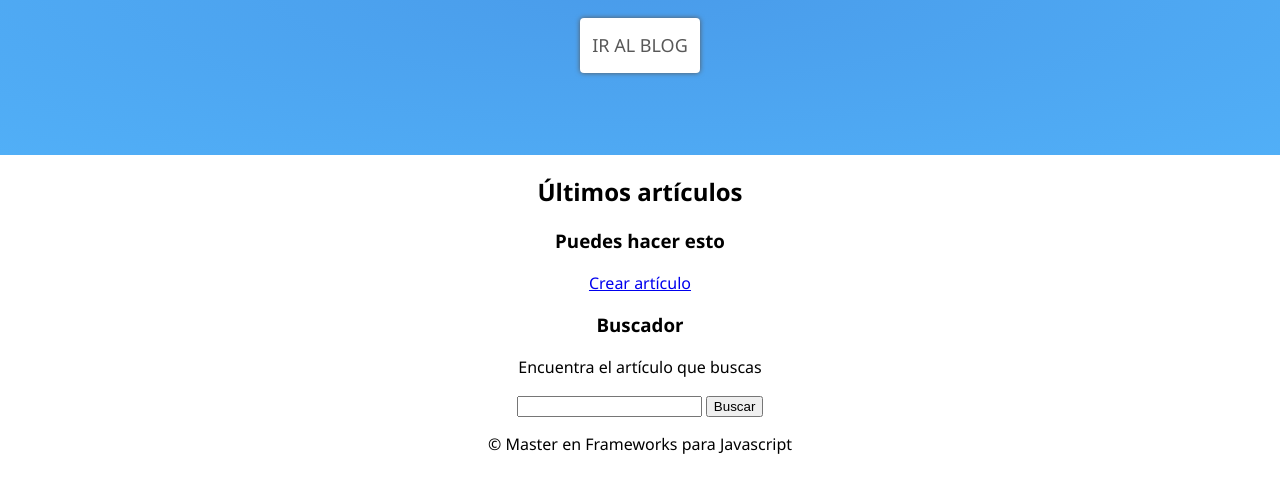
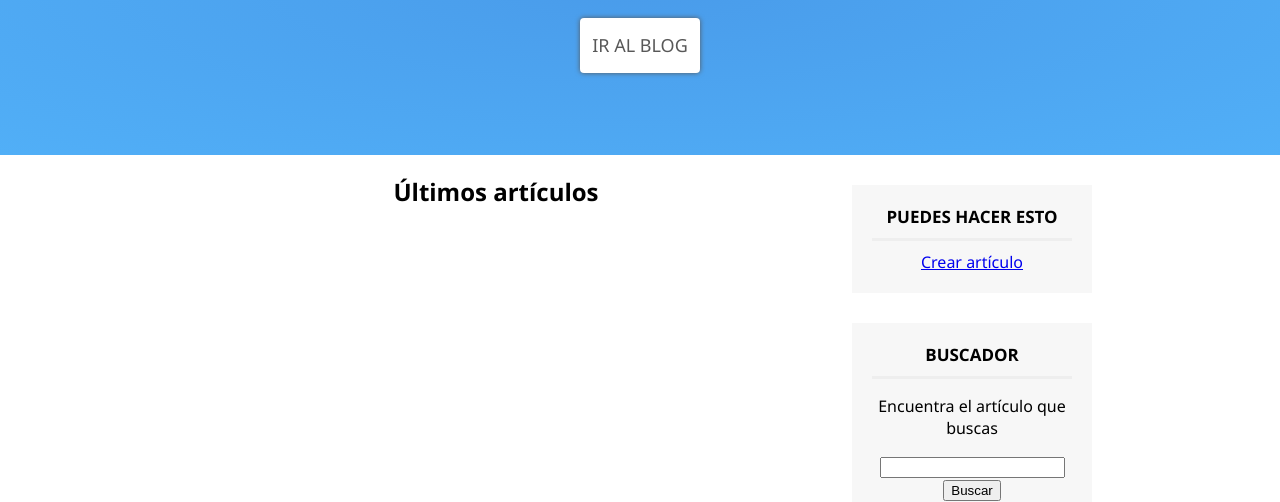
Before and after one commit to MarcoPerVaz/MasterFrameworksJS_Udemy, a plain HTML site: page Maquetacion/index.html in a window 1280 px wide. Shown: the part 321-823 px from the top of the page. Before the commit the page ends 800 px from the top, so only its background shows below. Drawn offline with Linux system fonts and the light colour scheme.

Commit message:
Maquetando con CSS el sidebar y la caja de contenido central

```diff
--- a/Maquetacion/assets/css/styles.css
+++ b/Maquetacion/assets/css/styles.css
@@ -150,3 +150,30 @@ body {
   padding-top: 53px;
   text-align: center;
 }
+
+#content {
+  width: 70%;
+  float: left;
+  min-height: 450px;
+  margin-right: 20px;
+}
+
+#sidebar {
+  width: 25%;
+  float: left;
+}
+
+.sidebar-item {
+  background: #f7f7f7;
+  padding: 20px;
+  margin-top: 30px;
+}
+
+.sidebar-item h3 {
+  text-transform: uppercase;
+  font-size: 17px;
+  margin: 0px;
+  padding-bottom: 10px;
+  margin-bottom: 10px;
+  border-bottom: 3px solid #eee;
+}
--- a/Maquetacion/index.html
+++ b/Maquetacion/index.html
@@ -66,6 +66,7 @@
         </form>
       </div>
     </aside>
+    <div class="clearfix"></div>
   </div>
   <footer id="footer">
     <div class="center">
```
Also changed, not shown: Instrucciones/GuíaCommit.md (+3 -2 lines).
